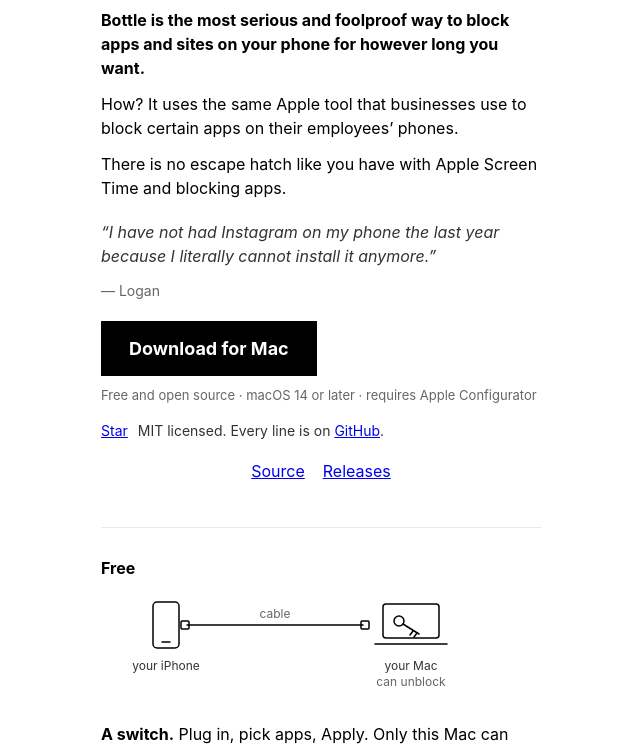
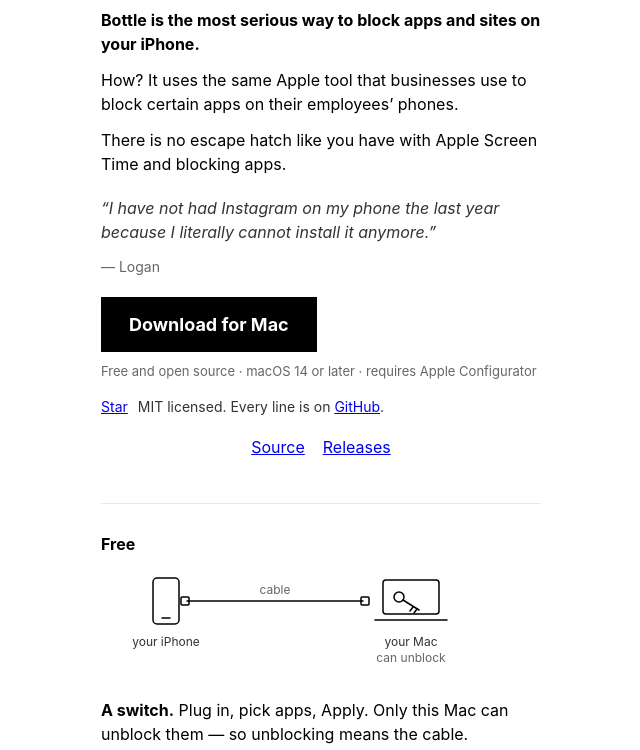
Before and after one commit to lcvaleski/bottle, a plain HTML site: page site/index.html in a window 1280 px wide. Shown: the part 114-864 px from the top of the page, without its empty margins (319-959 px from the left). Drawn offline with Linux system fonts and the light colour scheme.

Commit message:
Site: tighten pitch line

```diff
--- a/site/index.html
+++ b/site/index.html
@@ -4,9 +4,9 @@
     <meta charset="UTF-8">
     <meta name="viewport" content="width=device-width, initial-scale=1.0">
     <title>Bottle — supervise your iPhone from your Mac</title>
-    <meta name="description" content="Bottle is the most serious and foolproof way to block apps on your iPhone for however long you want. Free, open source, no escape hatch.">
+    <meta name="description" content="Bottle is the most serious way to block apps and sites on your iPhone. Free, open source, no escape hatch.">
     <meta property="og:title" content="Bottle">
-    <meta property="og:description" content="The most serious and foolproof way to block apps on your iPhone. No escape hatch.">
+    <meta property="og:description" content="The most serious way to block apps and sites on your iPhone. No escape hatch.">
     <meta property="og:url" content="https://corephone.org/">
     <link rel="canonical" href="https://corephone.org/">
     <link rel="icon" type="image/png" href="icon.png">
@@ -132,7 +132,7 @@
         <h1 class="wordmark">Bottle</h1>
 
         <div class="lines">
-            <p><strong>Bottle is the most serious and foolproof way to block apps and sites on your phone for however long you want.</strong></p>
+            <p><strong>Bottle is the most serious way to block apps and sites on your iPhone.</strong></p>
             <p>How? It uses the same Apple tool that businesses use to block certain apps on their employees’ phones.</p>
             <p>There is no escape hatch like you have with Apple Screen Time and blocking apps.</p>
             <blockquote>
```
